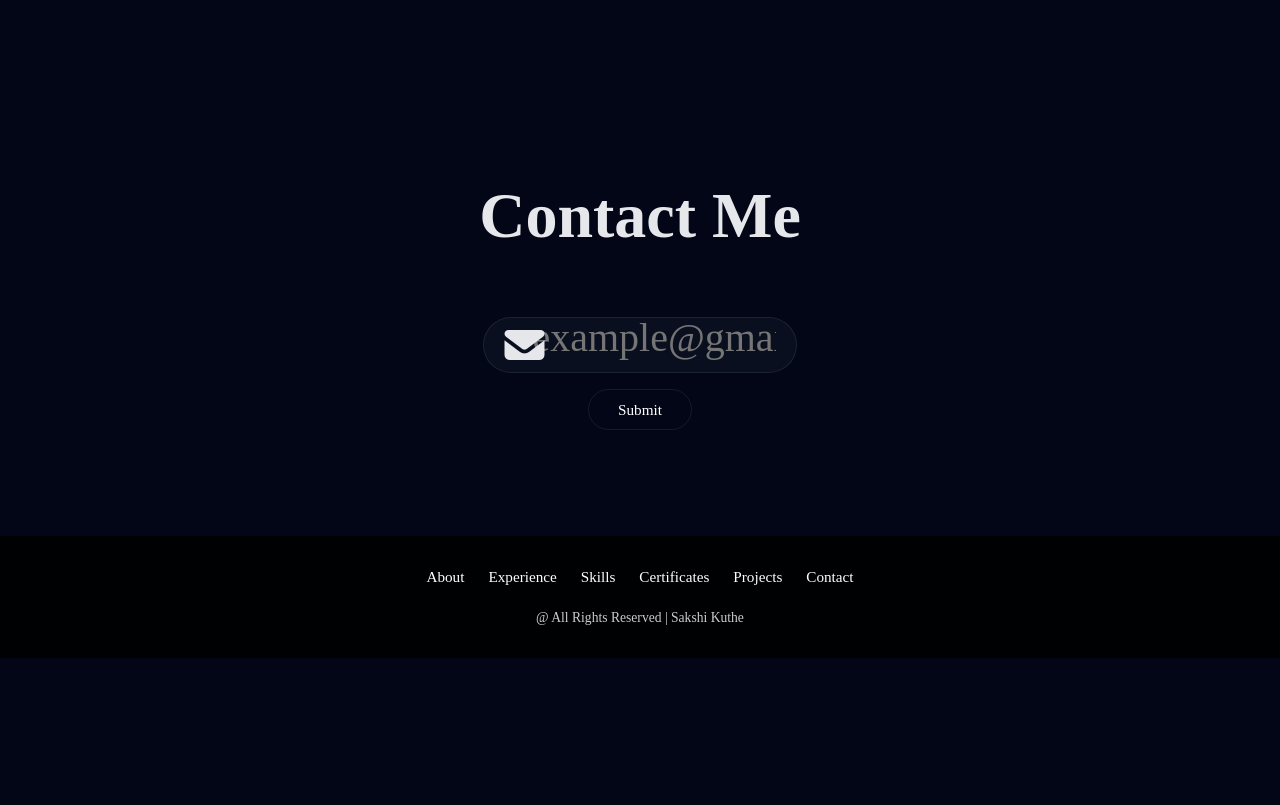
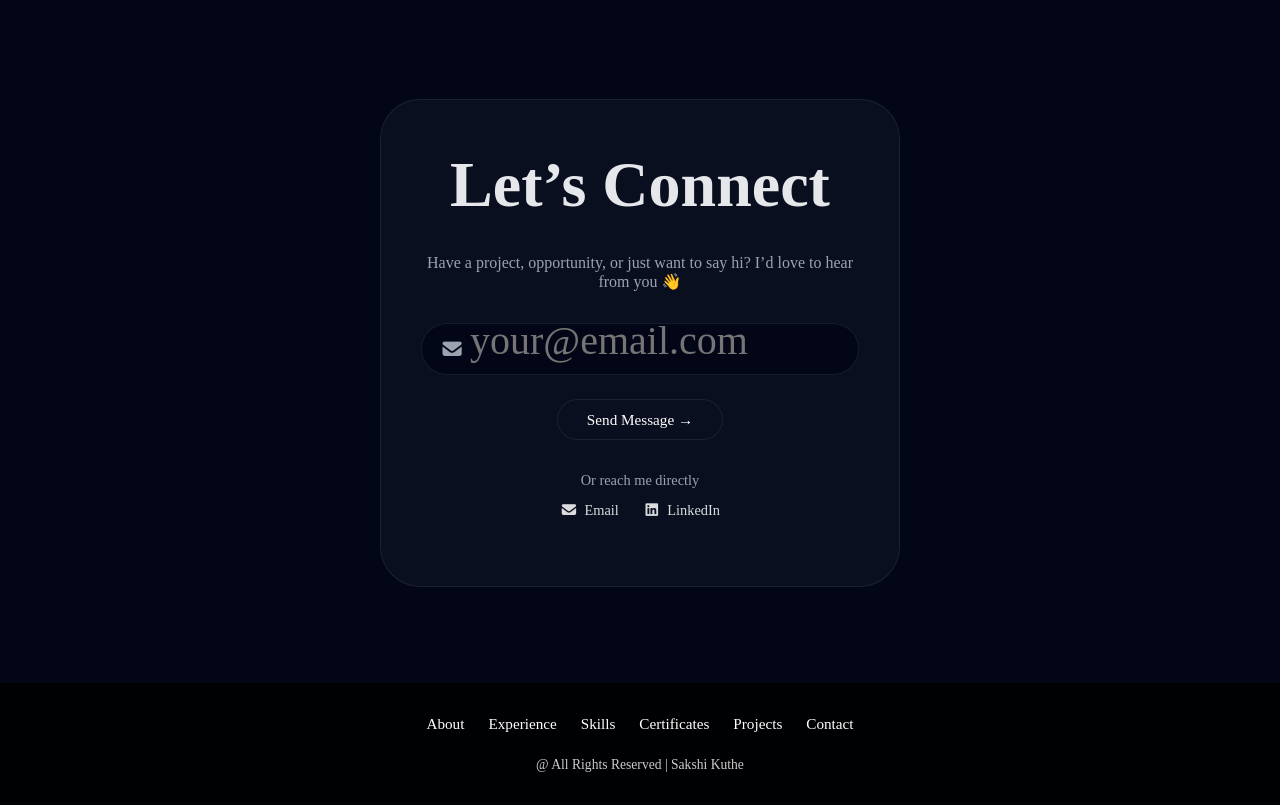
Before and after one commit to sak033/MyPortfolio, a plain HTML site: page index.html in a window 1280 px wide. Shown: the part 3957-4762 px from the top of the page. Before the commit the page ends 4615 px from the top, so only its background shows below. Drawn offline with Linux system fonts and the light colour scheme.

Commit message:
contact form UI fix

```diff
--- a/index.html
+++ b/index.html
@@ -245,23 +245,47 @@
 
 
    <!--Contact Footer-->
-   <!--Contact Footer-->
-<section class="contact" id="contact">
-  <div class="input-box">
-    <h2 class="section-title">Contact Me</h2>
+   <section class="contact" id="contact">
+  <div class="contact-card">
+    <h2 class="section-title">Let’s Connect</h2>
+
+    <p class="contact-subtitle">
+      Have a project, opportunity, or just want to say hi?
+      I’d love to hear from you 👋
+    </p>
 
     <form id="contact-form">
-  <div class="input">
-    <input type="email" id="email" placeholder="example@gmail.com" required />
-    <i class="fa-solid fa-envelope"></i>
-  </div>
-  <button type="submit" class="btn">Submit</button>
-</form>
+      <div class="input">
+        <i class="fa-solid fa-envelope"></i>
+        <input
+          type="email"
+          id="email"
+          placeholder="your@email.com"
+          required
+        />
+      </div>
 
-<p id="response-msg" style="margin-top: 10px; font-weight: 500;"></p>
+      <button type="submit" class="btn primary">
+        Send Message →
+      </button>
+    </form>
 
+    <div class="contact-alt">
+      <span>Or reach me directly</span>
+      <div class="contact-links">
+        <a href="mailto:sakshikuthe336@gmail.com">
+          <i class="fa-solid fa-envelope"></i> Email
+        </a>
+        <a href="https://www.linkedin.com/in/sakshi-kuthe-49869124b/" target="_blank">
+          <i class="fa-brands fa-linkedin"></i> LinkedIn
+        </a>
+      </div>
+    </div>
+
+    <p id="response-msg"></p>
   </div>
 </section>
+
 
 
 
--- a/script.js
+++ b/script.js
@@ -1,15 +1,14 @@
-//variables
-const menuIcon = document.querySelector('#menu-icon');
-const navLink = document.querySelector('.nav-links');
+// ================= MENU TOGGLE =================
+const menuIcon = document.querySelector("#menu-icon");
+const navLink = document.querySelector(".nav-links");
 
-//function---Arrow function
-menuIcon.onclick= ()=>{
-    navLink.classList.toggle('active');
+if (menuIcon && navLink) {
+  menuIcon.onclick = () => {
+    navLink.classList.toggle("active");
+  };
 }
 
-
-// Typing animation
-// Typing animation with multiple roles
+// ================= TYPING ANIMATION =================
 const roles = ["Frontend Developer", "MERN Stack Developer"];
 const typingElement = document.getElementById("typing");
 
@@ -42,61 +41,69 @@ function typeEffect() {
   setTimeout(typeEffect, isDeleting ? 60 : 100);
 }
 
-// Start after page load
 window.addEventListener("load", () => {
+  if (typingElement) {
     typingElement.textContent = "";
     typeEffect();
+  }
 });
 
-
-
-
-// Handle contact form submission
+// ================= CONTACT FORM =================
 const contactForm = document.getElementById("contact-form");
 const responseMsg = document.getElementById("response-msg");
 
-if (contactForm) {
+if (contactForm && responseMsg) {
   contactForm.addEventListener("submit", async (e) => {
     e.preventDefault();
 
-    const email = document.getElementById("email").value.trim();
+    const submitBtn = contactForm.querySelector("button");
+    const emailInput = document.getElementById("email");
+    const email = emailInput.value.trim();
 
+    // Validation
     if (!email) {
       responseMsg.textContent = "⚠️ Please enter your email address.";
       responseMsg.style.color = "orange";
       return;
     }
 
+    submitBtn.textContent = "Sending...";
+    submitBtn.disabled = true;
+
     try {
-     const res = await fetch("https://myportfolio-7br8.onrender.com/api/contact", {
-
+      const res = await fetch(
+        "https://myportfolio-7br8.onrender.com/api/contact",
+        {
           method: "POST",
           headers: { "Content-Type": "application/json" },
           body: JSON.stringify({ email }),
-      });
+        }
+      );
 
       const data = await res.json();
 
       if (res.ok) {
-        responseMsg.textContent = "✅ Thank you! I'll get back to you soon 😊";
+        responseMsg.textContent =
+          "✅ Thank you! I'll get back to you soon 😊";
         responseMsg.style.color = "green";
         contactForm.reset();
       } else {
-        responseMsg.textContent = `⚠️ ${data.message || "Something went wrong!"}`;
+        responseMsg.textContent =
+          `⚠️ ${data.message || "Something went wrong!"}`;
         responseMsg.style.color = "red";
       }
     } catch (err) {
-      responseMsg.textContent = "❌ Server error. Please try again later.";
+      responseMsg.textContent =
+        "❌ Server error. Please try again later.";
       responseMsg.style.color = "red";
-    }
+    } finally {
+      submitBtn.textContent = "Send Message →";
+      submitBtn.disabled = false;
 
-    // Smooth fade effect
       responseMsg.style.opacity = "1";
-    responseMsg.style.transition = "opacity 0.4s ease";
-
-    // Hide message after 5 seconds
       setTimeout(() => {
         responseMsg.style.opacity = "0";
       }, 5000);
+    }
   });
 }
--- a/style.css
+++ b/style.css
@@ -445,25 +445,98 @@ section{
   font-size: 1.2rem;
 }
 
-.contact{
-    margin-top: 0;
-    min-height: auto;
-  padding-bottom: 4rem;
-  background: var(--bg-main);
+/* ================= CONTACT UPGRADE ================= */
+
+.contact {
+  display: flex;
+  justify-content: center;
+  padding: 6rem 6%;
 }
 
-/* Keep same layout for form */
-#contact-form {
-  display: flex;
-  flex-direction: column;
-  align-items: center;
-  gap: 1rem;
+.contact-card {
+  max-width: 520px;
+  width: 100%;
+  background: var(--bg-section);
+  border: 1px solid var(--border-soft);
+  border-radius: 2.5rem;
+  padding: 3rem 2.5rem;
+  text-align: center;
+  animation: fadeUp 0.8s ease forwards;
 }
 
-/* Prevent button from stretching weirdly */
-#contact-form .btn {
-  align-self: center;
+.contact-subtitle {
+  font-size: 1rem;
+  color: var(--text-muted);
+  margin-bottom: 2rem;
 }
+
+/* Input */
+.contact-card .input {
+  position: relative;
+  margin-bottom: 1.5rem;
+}
+
+.contact-card .input i {
+  position: absolute;
+  left: 1.2rem;
+  top: 50%;
+  transform: translateY(-50%);
+  color: var(--text-muted);
+}
+
+.contact-card input {
+  width: 100%;
+  padding: 1rem 1.2rem 1rem 3rem;
+  border-radius: 3rem;
+  border: 1px solid var(--border-soft);
+  background: var(--bg-card);
+  color: white;
+  font-size: 1rem;
+}
+
+.contact-card input:focus {
+  outline: none;
+  border-color: var(--accent);
+}
+
+/* Alternative contact */
+.contact-alt {
+  margin-top: 2rem;
+  font-size: 0.9rem;
+  color: var(--text-muted);
+}
+
+.contact-links {
+  display: flex;
+  justify-content: center;
+  gap: 1.5rem;
+  margin-top: 0.8rem;
+}
+
+.contact-links a {
+  display: flex;
+  align-items: center;
+  gap: 0.4rem;
+  color: white;
+  font-size: 0.9rem;
+  opacity: 0.85;
+  transition: 0.2s ease;
+}
+
+.contact-links a:hover {
+  opacity: 1;
+  color: var(--accent);
+}
+
+/* Response message */
+#response-msg {
+  margin-top: 1.2rem;
+  font-weight: 500;
+  transition: opacity 0.3s ease;
+}
+
+
+
 /* Footer Section */
 footer {
   background: rgba(0, 0, 0, 0.85);
```
Also changed, not shown: server/server.js (+38 -22 lines). Lines whose indentation alone changed are shown as unchanged.
